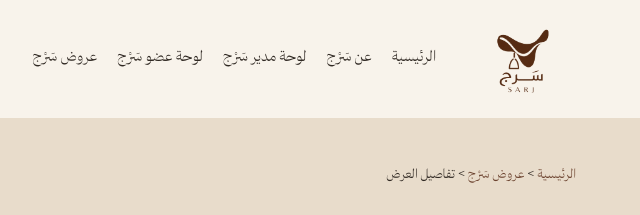
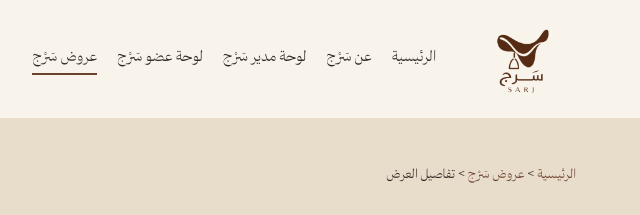
Before and after one commit to shadenaalghannam/IT312_Sarj, a plain HTML site: page IT312_Sarj/show-details.html in a window 1280 px wide. Shown: the top 215 px of the page, 640-1280 px from the left. Drawn offline with Linux system fonts and the light colour scheme.

Commit message:
Update offerings link to include active class

```diff
--- a/IT312_Sarj/show-details.html
+++ b/IT312_Sarj/show-details.html
@@ -27,7 +27,7 @@
                 <li><a href="about.html">عن سَرْج</a></li>
                 <li><a href="manager-dashboard.html">لوحة مدير سَرْج</a></li>
                 <li><a href="member-dashboard.html">لوحة عضو سَرْج</a></li>
-                <li><a href="offerings.html">عروض سَرْج</a></li>
+                <li><a href="offerings.html"class="active">عروض سَرْج</a></li>
             </ul>
 
         </nav>
```
